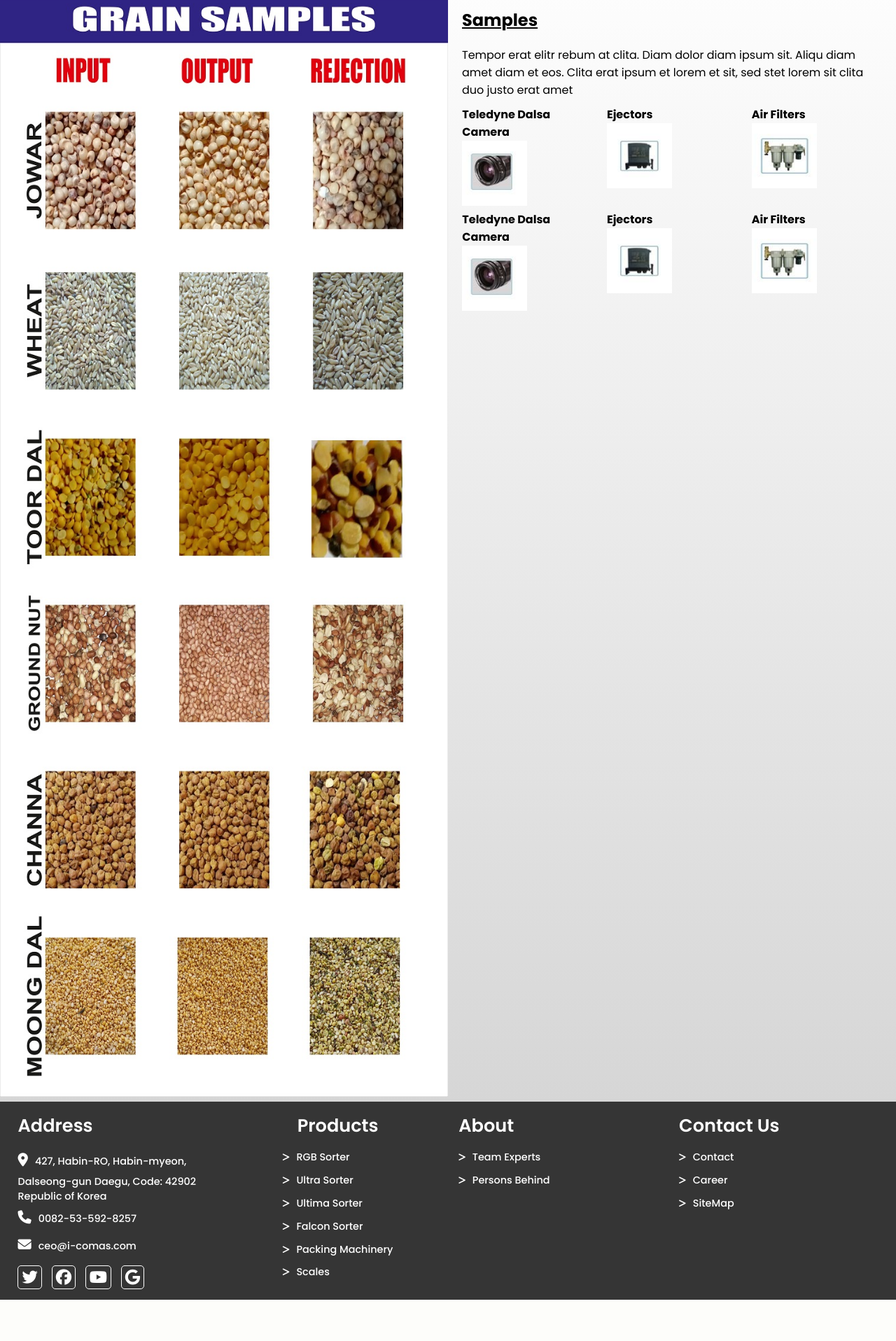
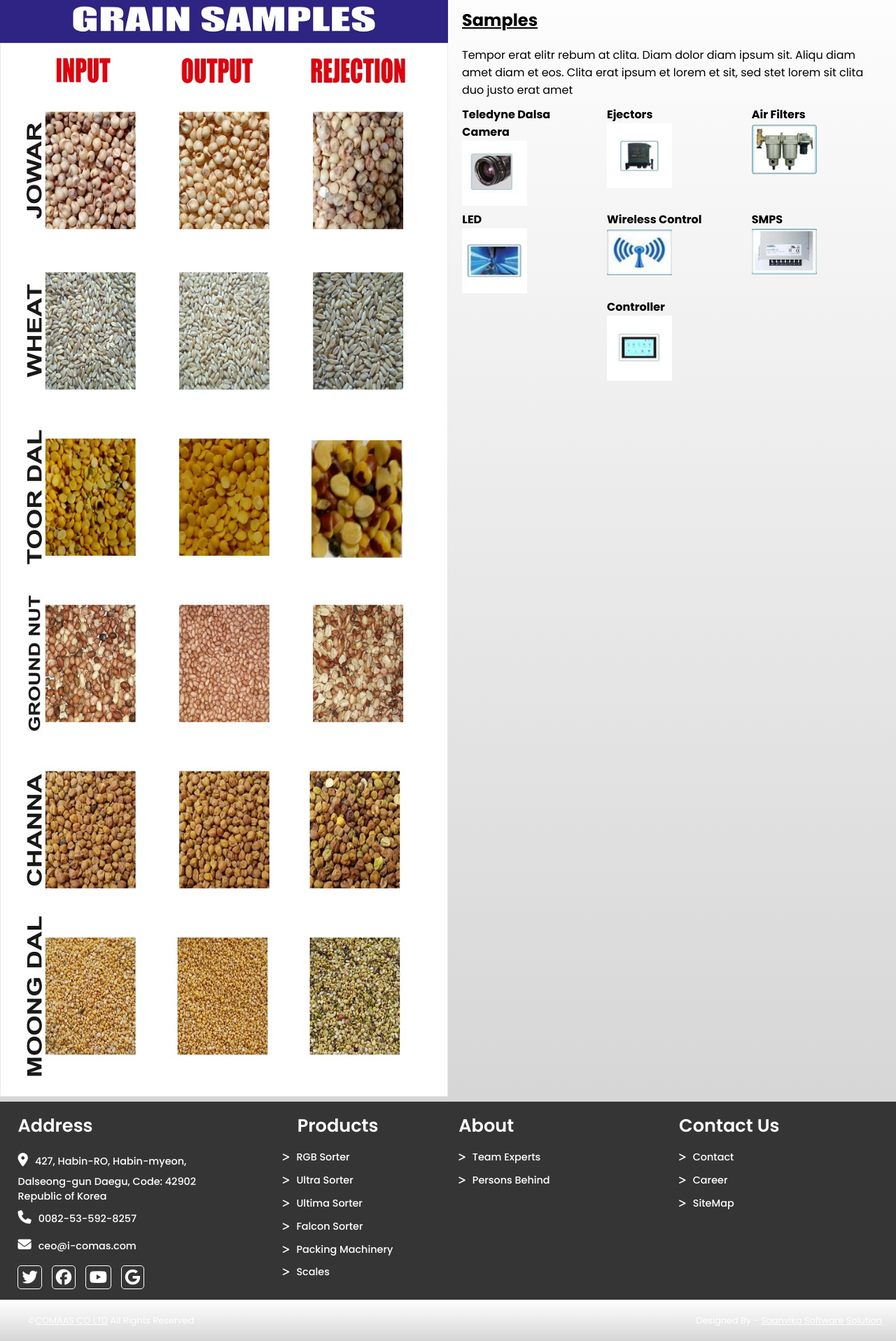
Before and after one commit to Jagdish-777/UltraSorters, a PHP site: page /Gallery.php in a window 1280 px wide. Shown: the part 2040-3956 px from the top of the page at 70% size. Before the commit the page ends 3897 px from the top, so only its background shows below. Run offline with PHP 8.4, Linux system fonts and the light colour scheme; some libraries are stand-ins or nearby versions.

Commit message:
small upodates in gallery page 17 feb

```diff
--- a/Gallery.php
+++ b/Gallery.php
@@ -207,6 +207,35 @@
         .controlsDesc3.active3 {
             display: block;
         }
+        .controlsDesc4 {
+            display: none;
+        }
+
+        .controlsDesc4.active4 {
+            display: block;
+        }
+        .controlsDesc5 {
+            display: none;
+        }
+
+        .controlsDesc5.active5 {
+            display: block;
+        }
+        .controlsDesc6 {
+            display: none;
+        }
+
+        .controlsDesc6.active6 {
+            display: block;
+        }
+
+        .controlsDesc7 {
+            display: none;
+        }
+
+        .controlsDesc7.active7 {
+            display: block;
+        }
 
         @media screen and (max-width: 768px) {
             .flex {
@@ -359,7 +388,7 @@
                     <div class="technology">
                         <h1>Teledyne Dalsa Camera</h1>
                         <div class="technology-image selects">
-                            <img src="./Images/Gallery/camera_1.jpg" alt="No-Source!">
+                            <img src="./Images/Technology/camera_1.jpg" alt="No-Source!">
                         </div>
                         <div class="controlsDesc">
                             <ul>
@@ -374,7 +403,7 @@
                     <div class="technology">
                         <h1>Ejectors</h1>
                         <div class="technology-image selects2">
-                            <img src="./Images/Gallery/enject.jpg" alt="No-Source!">
+                            <img src="./Images/Technology/enject.jpg" alt="No-Source!">
                         </div>
                         <div class="controlsDesc2">
                             <ul>
@@ -388,37 +417,64 @@
                     <div class="technology">
                         <h1>Air Filters</h1>
                         <div class="technology-image selects3">
-                            <img src="./Images/Gallery/filter.jpg" alt="No-Source!">
+                            <img src="./Images/Technology/Air-filter.jpeg" alt="No-Source!">
                         </div>
                         <div class="controlsDesc3">
                             <ul>
                                 <li>SMC - Japan Made air filters with 0.01 and 0.001 accuracy & Digital Air regulators.
-                                <li>
                             </ul>
                         </div>
                     </div>
 
 
                     <div class="technology">
-                        <h1>Teledyne Dalsa Camera</h1>
-                        <div class="technology-image">
-                            <img src="./Images/Gallery/camera_1.jpg" alt="No-Source!">
+                        <h1>LED</h1>
+                        <div class="technology-image selects4">
+                            <img src="./Images/Technology/led.jpg" alt="No-Source!">
+                        </div>
+                        <div class="controlsDesc4">
+                            <ul>
+                                <li>CREE's are super high-performing, energy-efficient LEDs which provide a crisp, but low-glare output.</li>
+                                <li>CREE-USA make Broad band, Long Life, Highly Bright LED Lamps provides clear vision to Cameras.</li>
+                            </ul>
                         </div>
                     </div>
                     <div class="technology">
-                        <h1>Ejectors</h1>
-                        <div class="technology-image">
-                            <img src="./Images/Gallery/enject.jpg" alt="No-Source!">
+                        <h1>Wireless Control</h1>
+                        <div class="technology-image selects5">
+                            <img src="./Images/Technology/wireless.jpeg" alt="No-Source!">
+                        </div>
+                        <div class="controlsDesc5">
+                            <ul>
+                                <li>Wireless control system to monitor machine remotely through Android Phones/TAB/PC/Laptop.</li>
+                            </ul>
                         </div>
                     </div>
                     <div class="technology">
-                        <h1>Air Filters</h1>
-                        <div class="technology-image">
-                            <img src="./Images/Gallery/filter.jpg" alt="No-Source!">
+                        <h1>SMPS</h1>
+                        <div class="technology-image selects6">
+                            <img src="./Images/Technology/Smps.jpeg" alt="No-Source!">
+                        </div>
+                        <div class="controlsDesc6">
+                            <ul>
+                                <li>All SMPS from COSEL - Japan</li>
+                            </ul>
                         </div>
                     </div>
-
-
+                    <div class="technology">
+                        <h1>Controller</h1>
+                        <div class="technology-image selects7">
+                            <img src="./Images/Technology/controller1.jpg" alt="No-Source!">
+                        </div>
+                        <div class="controlsDesc7">
+                            <ul>
+                                <li>Most advanced user friendly Multi tasking controller with 12 inch display and linux operating system to ensure fastest and stable operation.</li>
+                                <li>Pixel by pixel real time auto calibration capability for precise and accurate sorting.</li>
+                                <li>Individual configuration for primary, secondary and tertiary grain runs.</li>
+                                <li>Self Diagnosis and alarm monitoring capability for easy maintanance.</li>
+                            </ul>
+                        </div>
+                    </div>
                 </div>
             </div>
         </div>
@@ -459,6 +515,27 @@
             event4.classList.toggle('active4');
             pic4.classList.toggle('toggle');
         })
+
+        let pic5 = document.querySelector('.selects5');
+        let event5 = document.querySelector('.controlsDesc5');
+        pic4.addEventListener('click', () => {
+            event5.classList.toggle('active5');
+            pic5.classList.toggle('toggle');
+        })
+
+        let pic6 = document.querySelector('.selects6');
+        let event6 = document.querySelector('.controlsDesc6');
+        pic4.addEventListener('click', () => {
+            event6.classList.toggle('active6');
+            pic6.classList.toggle('toggle');
+        })
+
+        let pic7 = document.querySelector('.selects7');
+        let event7 = document.querySelector('.controlsDesc7');
+        pic4.addEventListener('click', () => {
+            event7.classList.toggle('active7');
+            pic7.classList.toggle('toggle');
+        })
     </script>
 
 </body>
--- a/components.js
+++ b/components.js
@@ -91,6 +91,12 @@
     </div>
 
 </footer>
+<section id="bottom-footer-section">
+    <p>&#169<a href="#">COMAAS CO LTD</a> All Rights Reserved </p>
+    <p class="bootom-footer-left">
+        Designed By - <a href="#">Saanvika Software Solution</a>
+    </p>
+</section>
         `
     }
 }
--- a/css/styles.css
+++ b/css/styles.css
@@ -703,6 +703,29 @@
   }
 }
 
+#bottom-footer-section{
+  background-color: #353535 !important;
+  border-top: 0.5px solid white;
+  padding: 10px;
+
+  display: flex;
+  justify-content: space-between;
+  align-items: center;
+  flex-wrap: wrap;
+}
+#bottom-footer-section p{
+  color: white;
+  display: inline-block;
+  margin-left: 20px;
+  padding: 10px;
+
+  font-size: 0.8rem;
+}
+#bottom-footer-section p a{
+  color: white;
+  /* text-decoration: none; */
+}
+
 /* footer css end  */
 
 /* --------------------------------------------------------------------------------------------------------- */
```
Also changed, not shown: footer.php (+30 -0 lines).
